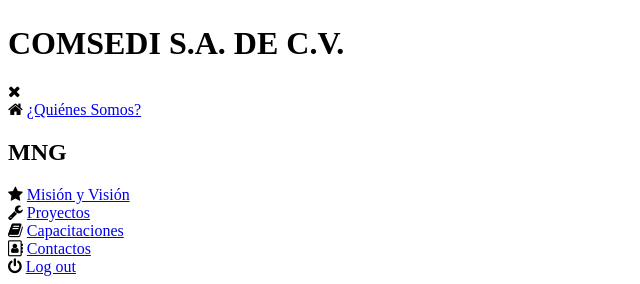
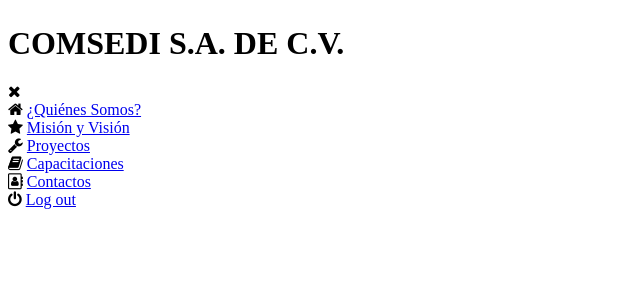
Before and after one commit to PamelaAbrego/Programaci-n-II---Proyecto, a Flask app: page / in a window 1280 px wide. Shown: the part 1570-1854 px from the top of the page, without its empty margins (0-640 px from the left). After the commit the page ends 1779 px from the top, so only its background shows below. Run offline with Flask 2, Linux system fonts and the light colour scheme.

Commit message:
Contenido y barra de navegación

```diff
--- a/templates/index.html
+++ b/templates/index.html
@@ -147,7 +147,6 @@
                 <i class="fa fa-home"></i>
                 <a href="#">¿Quiénes Somos?</a>
             </div>
-            <h2>MNG</h2>
             <div class="sidebar__link">
                 <i class="fa fa-star" aria-hidden="true"></i>
                 <a href="#">Misión y Visión</a>
```
